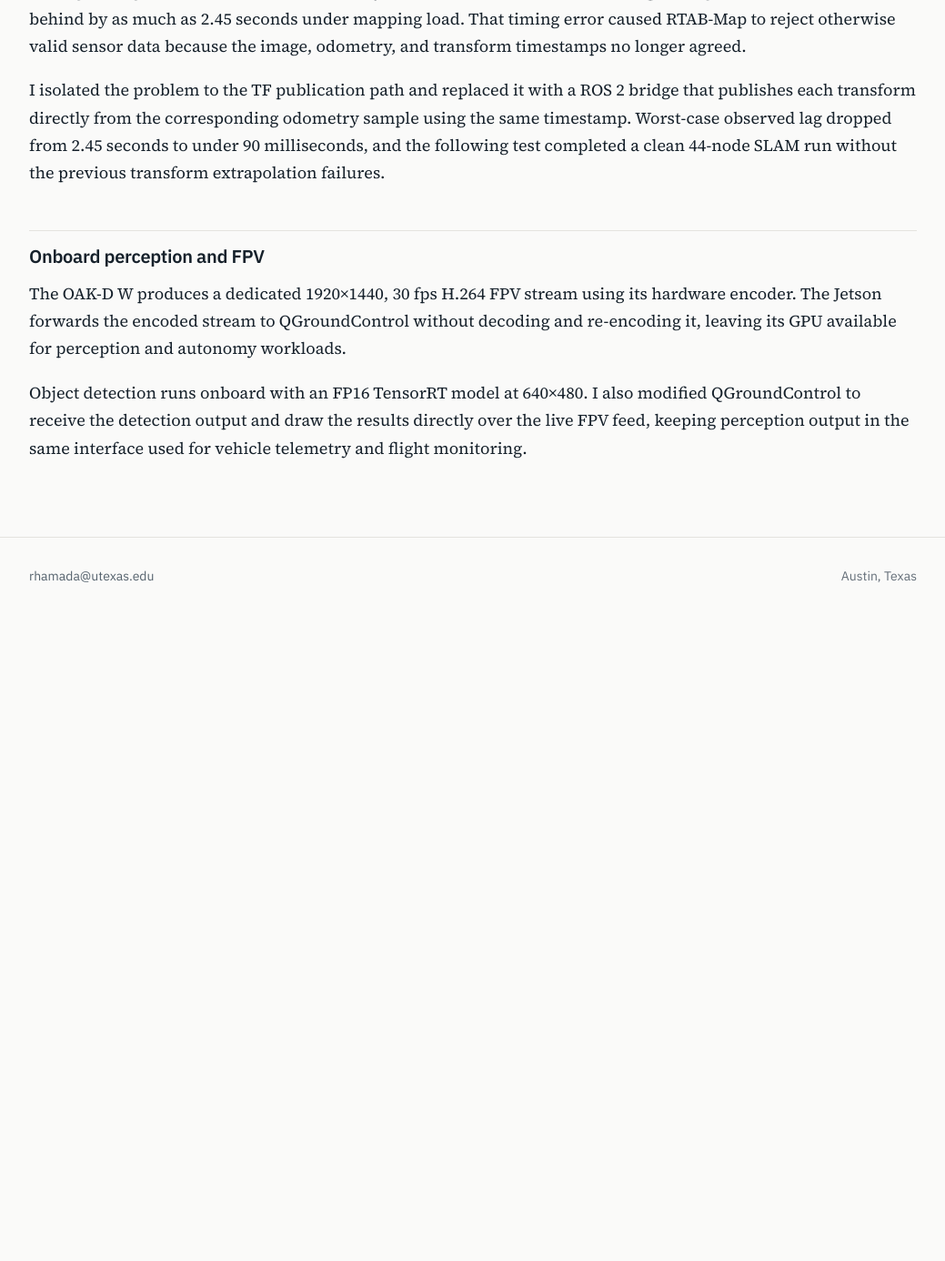
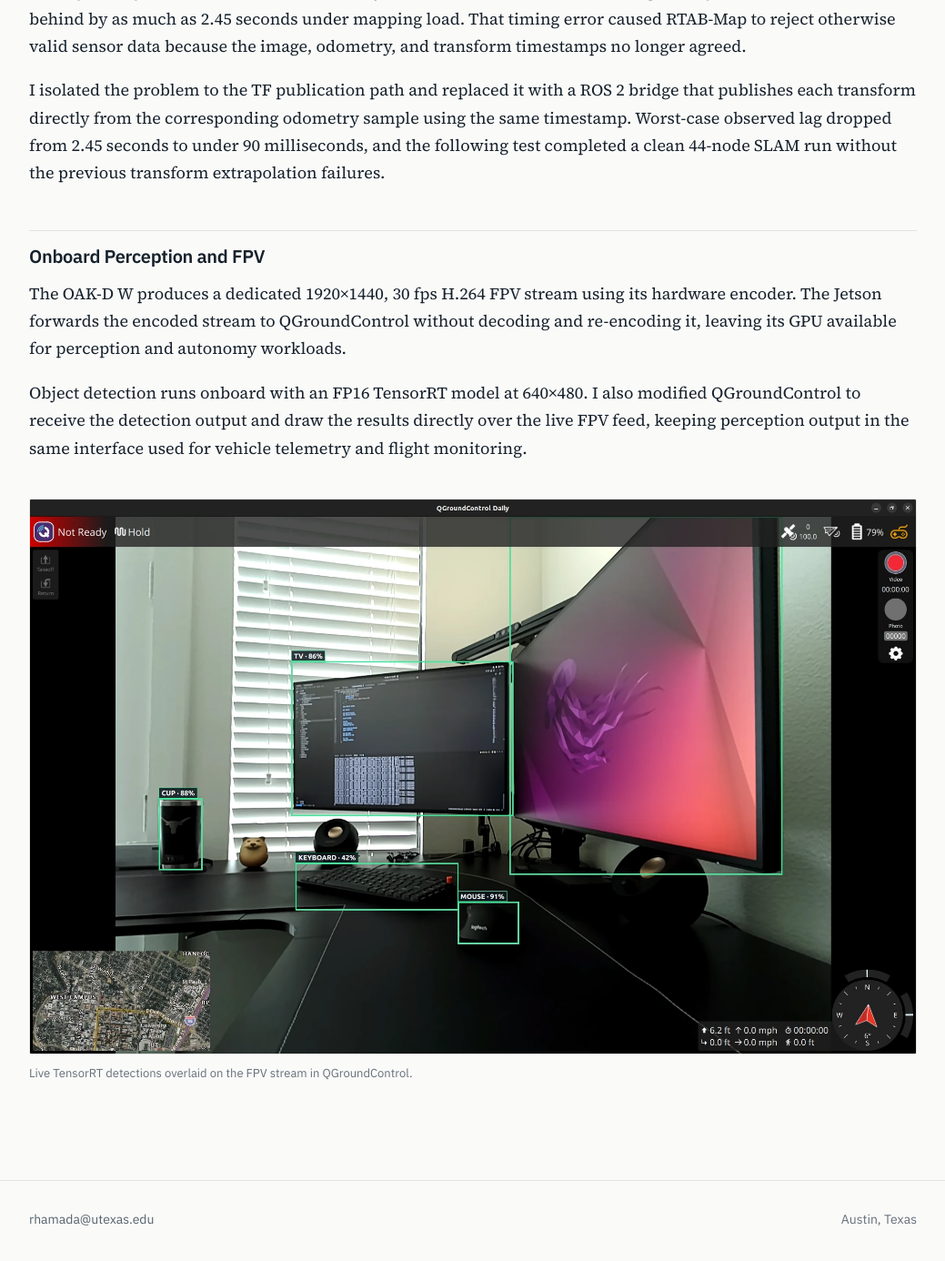
Before and after one commit to ramihmda/ramihamada-portfolio, a Jekyll site: the page built from _projects/drone.md, in a window 1280 px wide and 1400 px high, scrolled down 3002 px. Shown: the top 1386 px of the window at 91% size, without its empty margins (120-1159 px from the left). Built offline with Jekyll 4.4.1, drawn with Linux system fonts in a browser that asks for light colours; before the commit the page ends 3695 px from its top, so only the background shows below that.

Commit message:
Update drone.md

```diff
--- a/_projects/drone.md
+++ b/_projects/drone.md
@@ -59,8 +59,15 @@ During testing, I found that the VIO odometry remained current while its corresp
 
 I isolated the problem to the TF publication path and replaced it with a ROS 2 bridge that publishes each transform directly from the corresponding odometry sample using the same timestamp. Worst-case observed lag dropped from 2.45 seconds to under 90 milliseconds, and the following test completed a clean 44-node SLAM run without the previous transform extrapolation failures.
 
-## Onboard perception and FPV
+## Onboard Perception and FPV
 
 The OAK-D W produces a dedicated 1920×1440, 30 fps H.264 FPV stream using its hardware encoder. The Jetson forwards the encoded stream to QGroundControl without decoding and re-encoding it, leaving its GPU available for perception and autonomy workloads.
 
 Object detection runs onboard with an FP16 TensorRT model at 640×480. I also modified QGroundControl to receive the detection output and draw the results directly over the live FPV feed, keeping perception output in the same interface used for vehicle telemetry and flight monitoring.
+
+<figure>
+  <img src="{{ '/assets/images/qgc_overlay.webp' | relative_url }}"
+       alt="QGroundControl displaying live TensorRT object detections over the drone's FPV video stream."
+       loading="lazy" width="1920" height="1200">
+  <figcaption>Live TensorRT detections overlaid on the FPV stream in QGroundControl.</figcaption>
+</figure>
```
